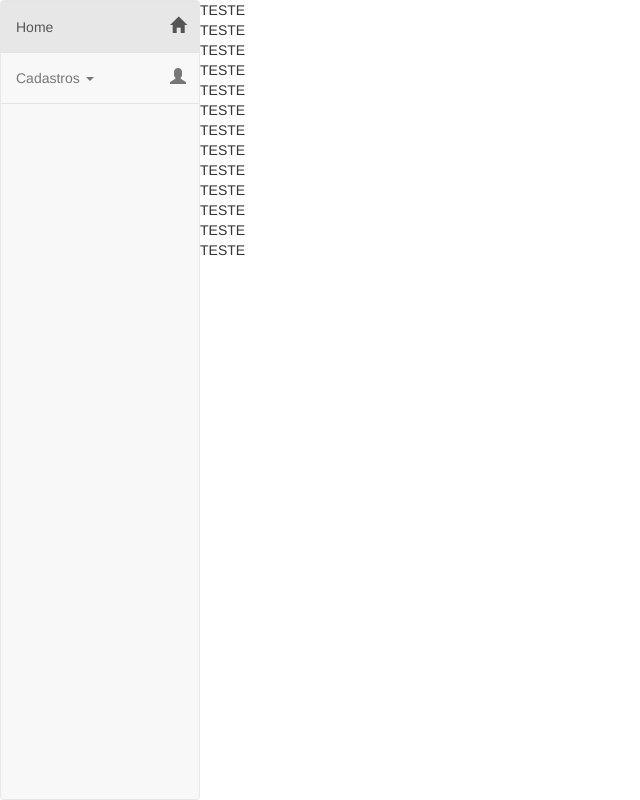
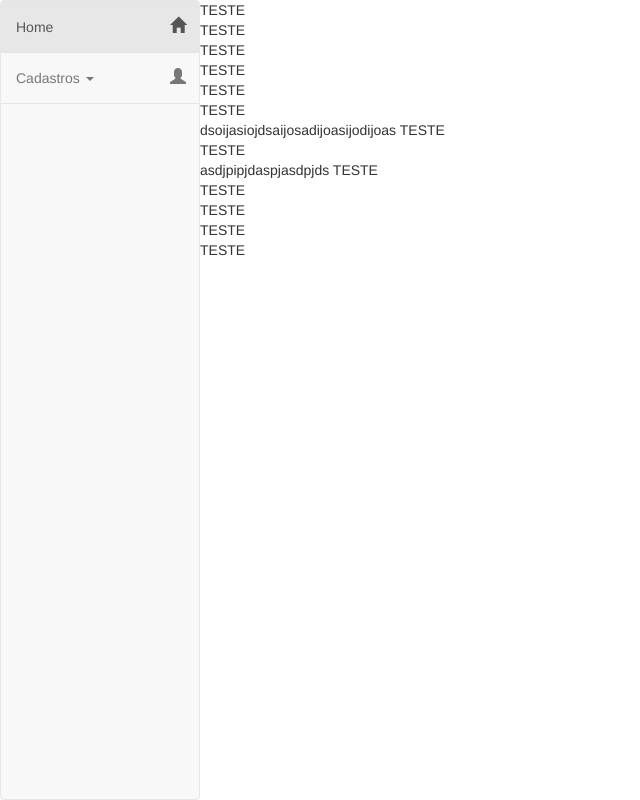
Before and after one commit to gasusin/projeto-odontologico, a CodeIgniter app: page /prjArqComp/index.php/home/index in a window 1280 px wide. Shown: the whole page, without its empty margins (0-640 px from the left). Run offline with CodeIgniter, Linux system fonts and the light colour scheme; some libraries are stand-ins or nearby versions.

Commit message:
adicionado texto na home 2

```diff
--- a/prjArqComp/application/views/home.php
+++ b/prjArqComp/application/views/home.php
@@ -20,8 +20,10 @@
 	TESTE</br>
 	TESTE</br>
 	TESTE</br>
+	dsoijasiojdsaijosadijoasijodijoas
 	TESTE</br>
 	TESTE</br>
+	asdjpipjdaspjasdpjds
 	TESTE</br>
 	TESTE</br>
 	TESTE</br>
```
